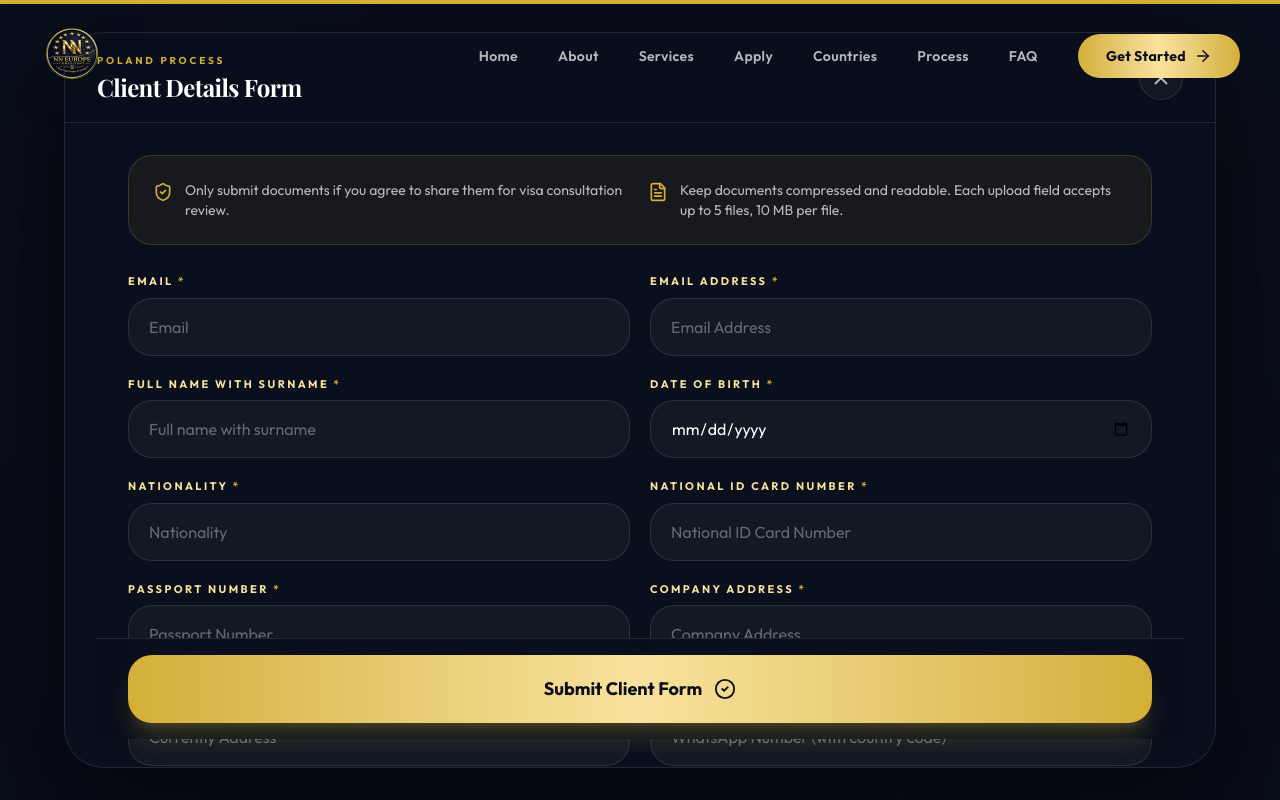
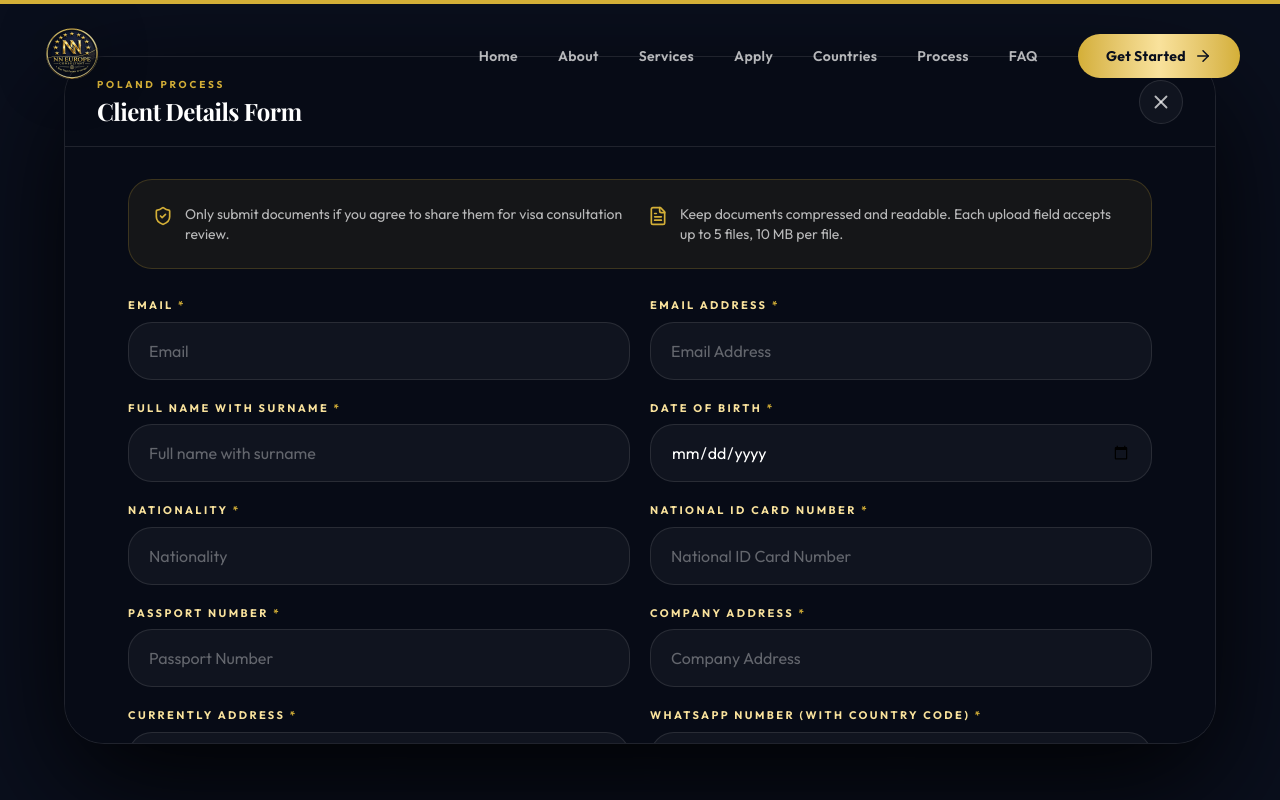
Before and after one commit to ramdev26/NN-EUROPE, a React (Vite) app: page / in a window 1280 px wide. Both pictures are taken after a click on the button "Open Client Form". Shown: the part 2551-3351 px from the top of the page. Built offline with nearby package versions, Linux system fonts and the light colour scheme; a web font is replaced by a local one.

Commit message:
Fix client form popup layering and scroll behavior
Co-authored-by: Cursor <cursoragent@cursor.com>

```diff
--- a/src/components/VisaClientForm.tsx
+++ b/src/components/VisaClientForm.tsx
@@ -212,7 +212,8 @@ export default function VisaClientForm() {
         <AnimatePresence>
           {isOpen && (
             <motion.div
-              className="fixed inset-0 z-[120] flex items-end justify-center bg-brand-navy/85 p-0 backdrop-blur-xl sm:items-center sm:p-5"
+              className="fixed inset-0 flex items-end justify-center bg-brand-navy p-0 sm:items-center sm:p-5"
+              style={{ zIndex: 9999 }}
               initial={{ opacity: 0 }}
               animate={{ opacity: 1 }}
               exit={{ opacity: 0 }}
@@ -232,9 +233,9 @@ export default function VisaClientForm() {
                 animate={{ opacity: 1, y: 0, scale: 1 }}
                 exit={{ opacity: 0, y: 32, scale: 0.98 }}
                 transition={{ duration: 0.28, ease: [0.22, 1, 0.36, 1] }}
-                className="relative max-h-[92vh] w-full max-w-6xl overflow-hidden rounded-t-[2rem] border border-white/10 bg-brand-navy shadow-[0_40px_120px_rgba(0,0,0,0.7)] sm:rounded-[2.5rem]"
+                className="relative max-h-[88vh] w-full max-w-6xl overflow-hidden rounded-t-[2rem] border border-white/10 bg-[#070b16] shadow-[0_40px_120px_rgba(0,0,0,0.9)] sm:max-h-[86vh] sm:rounded-[2.5rem]"
               >
-                <div className="sticky top-0 z-20 border-b border-white/10 bg-brand-navy/95 px-5 py-4 backdrop-blur-xl sm:px-8 sm:py-5">
+                <div className="border-b border-white/10 bg-[#070b16] px-5 py-4 sm:px-8 sm:py-5">
                   <div className="flex items-center justify-between gap-4">
                     <div>
                       <p className="text-[10px] font-bold uppercase tracking-[0.28em] text-brand-gold">Poland Process</p>
@@ -253,7 +254,7 @@ export default function VisaClientForm() {
                   </div>
                 </div>
 
-                <div className="max-h-[calc(92vh-5.5rem)] overflow-y-auto px-5 py-6 sm:px-8 sm:py-8">
+                <div className="max-h-[calc(88vh-5.5rem)] overflow-y-auto bg-[#070b16] px-5 py-6 sm:max-h-[calc(86vh-5.75rem)] sm:px-8 sm:py-8">
                   <form
                     action="https://formsubmit.co/navinnimesh25@gmail.com"
                     method="POST"
@@ -322,14 +323,12 @@ export default function VisaClientForm() {
                       </span>
                     </label>
 
-                    <div className="sticky bottom-0 -mx-5 mt-8 border-t border-white/10 bg-brand-navy/95 px-5 py-4 backdrop-blur-xl sm:-mx-8 sm:px-8">
-                      <button
-                        type="submit"
-                        className="flex w-full items-center justify-center gap-3 rounded-2xl bg-gold px-8 py-5 text-lg font-bold text-brand-navy shadow-xl shadow-brand-gold/20 transition hover:scale-[1.01] hover:shadow-brand-gold/30 active:scale-[0.99]"
-                      >
-                        Submit Client Form <CheckCircle2 size={22} />
-                      </button>
-                    </div>
+                    <button
+                      type="submit"
+                      className="mt-8 flex w-full items-center justify-center gap-3 rounded-2xl bg-gold px-8 py-5 text-lg font-bold text-brand-navy shadow-xl shadow-brand-gold/20 transition hover:scale-[1.01] hover:shadow-brand-gold/30 active:scale-[0.99]"
+                    >
+                      Submit Client Form <CheckCircle2 size={22} />
+                    </button>
                   </form>
                 </div>
               </motion.div>
```
